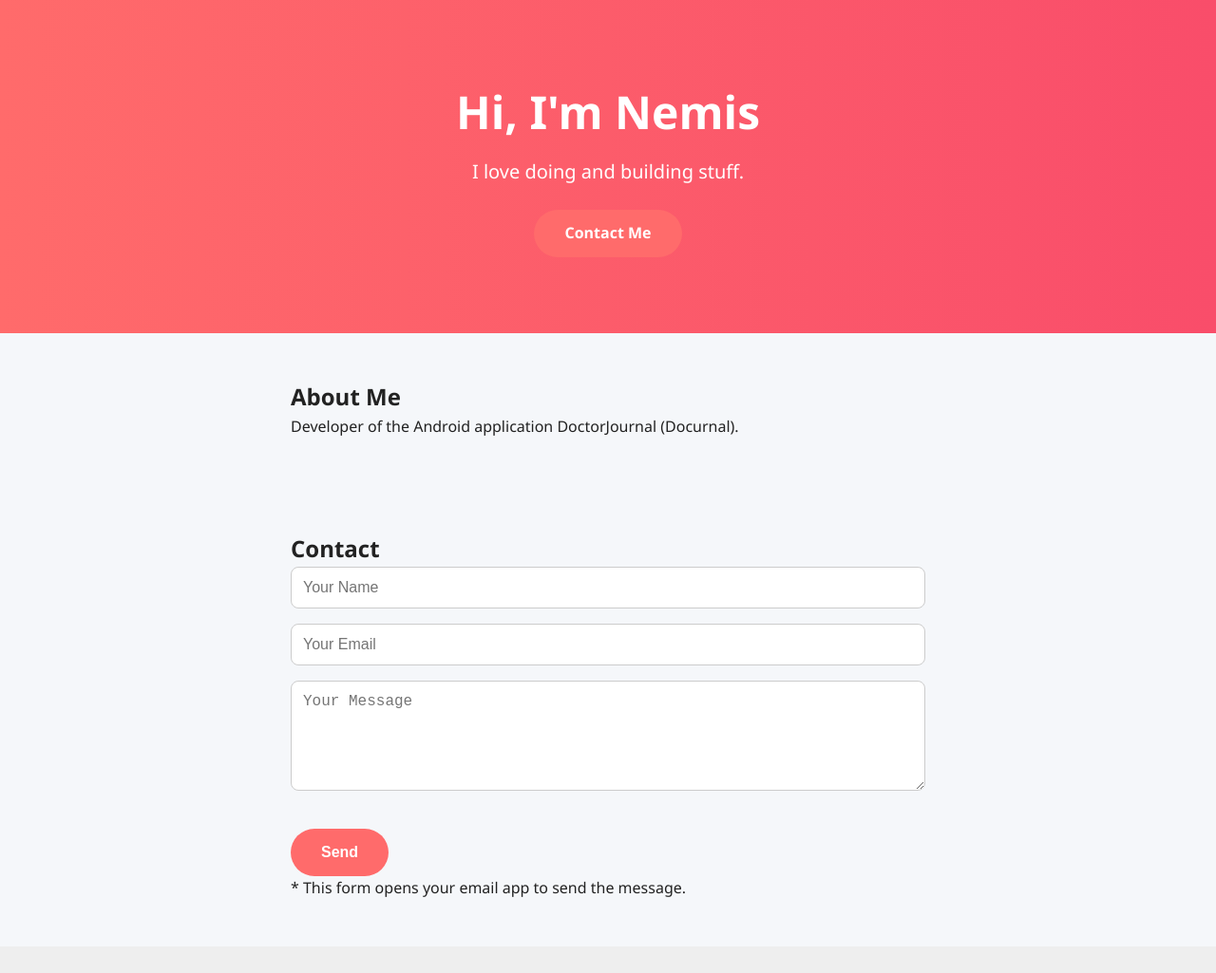
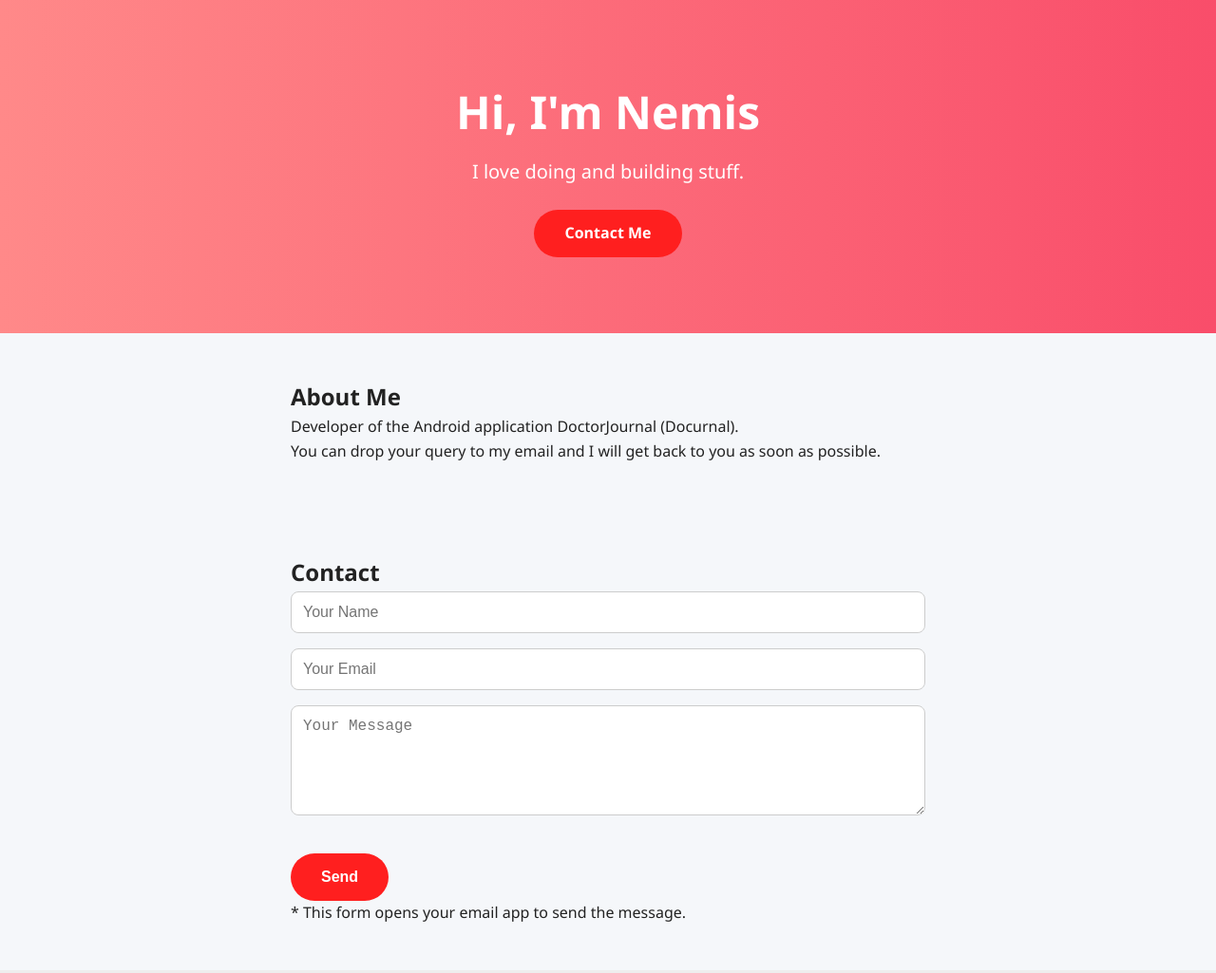
Before and after one commit to Syncrofosatron/Nemis-Contact, a plain HTML site: page index.html in a window 1280 px wide. Shown: the top 1025 px of the page at 95% size. Drawn offline with Linux system fonts and the light colour scheme.

Commit message:
Add files via upload

```diff
--- a/index.html
+++ b/index.html
@@ -16,14 +16,14 @@
   </header>
 
   <main>
-    <section id="about" class="container">
+    <section id="about" class="container fade-in delay-3">
       <h2>About Me</h2>
       <p>
         Developer of the Android application DoctorJournal (Docurnal).
+        <p>You can drop your query to my email and I will get back to you as soon as possible.
       </p>
     </section>
-
-    <section id="contact" class="container">
+    <section id="contact" class="container fade-in delay-4">
       <h2>Contact</h2>
       <form id="contact-form">
         <input type="text" name="name" placeholder="Your Name" required />
--- a/script.js
+++ b/script.js
@@ -1,3 +1,15 @@
+// Smooth scrolling for anchor links
+document.querySelectorAll('a[href^="#"]').forEach(anchor => {
+  anchor.addEventListener('click', function (e) {
+    e.preventDefault();
+    document.querySelector(this.getAttribute('href')).scrollIntoView({
+      behavior: 'smooth',
+      block: 'start',
+    });
+  });
+});
+
+// Contact form behavior (opens email app)
 document.getElementById("contact-form").addEventListener("submit", function (e) {
   e.preventDefault();
 
--- a/style.css
+++ b/style.css
@@ -1,8 +1,9 @@
 :root {
   --background: #f5f7fa;
   --text: #222;
-  --accent: #ff6b6b;
+  --accent: #ff1f1f;
   --card: #ffffff;
+  --highlight: #fff8e1;
 }
 
 * {
@@ -19,7 +20,7 @@ body {
 }
 
 header {
-  background: linear-gradient(to right, #ff6b6b, #f94d6a);
+  background: linear-gradient(to right, #ff8989, #f94d6a);
   color: white;
   padding: 5rem 1rem;
   text-align: center;
@@ -36,7 +37,7 @@ header h1 {
 }
 
 header .highlight {
-  color: #fff8e1;
+  color: var(--highlight);
 }
 
 header p {
@@ -54,7 +55,7 @@ header p {
   font-weight: 600;
   border-radius: 25px;
   text-decoration: none;
-  transition: background 0.3s ease;
+  transition: background 0.3s ease, transform 0.2s ease;
   font-size: 1rem;
   margin-top: 1.5rem;
   border: none;
@@ -84,6 +85,13 @@ form textarea {
   border: 1px solid #ccc;
   border-radius: 8px;
   font-size: 1rem;
+  transition: border-color 0.3s ease, box-shadow 0.3s ease;
+}
+
+form input:focus,
+form textarea:focus {
+  border-color: var(--accent);
+  box-shadow: 0 0 10px rgba(255, 31, 31, 0.5);
 }
 
 form button {
@@ -96,3 +104,31 @@ footer {
   background: #eee;
   font-size: 0.9rem;
 }
+
+/* Animation for fade-in */
+.fade-in {
+  opacity: 0;
+  animation: fadeIn 1s forwards;
+}
+
+.fade-in.delay-1 {
+  animation-delay: 0.5s;
+}
+
+.fade-in.delay-2 {
+  animation-delay: 1s;
+}
+
+.fade-in.delay-3 {
+  animation-delay: 1.5s;
+}
+
+.fade-in.delay-4 {
+  animation-delay: 2s;
+}
+
+@keyframes fadeIn {
+  to {
+    opacity: 1;
+  }
+}
```
